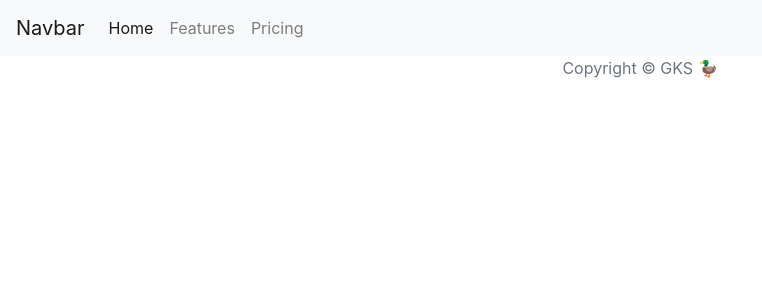
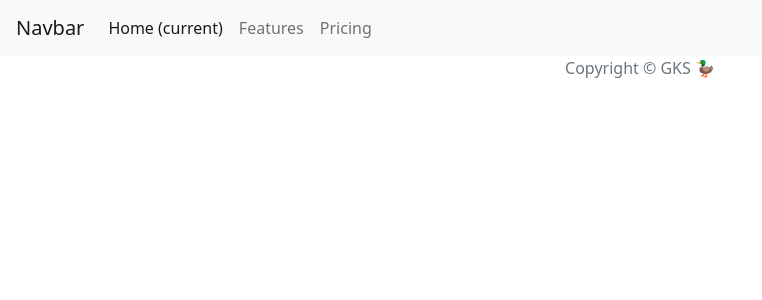
Before and after one commit to finloop/aplikacje-bazodanowe, a Flask app: page /restaurants/1 in a window 1280 px wide. Shown: the top 300 px of the page, without its empty margins (0-762 px from the left). Run offline with Flask 2, Linux system fonts and the light colour scheme; data that the repository does not hold is empty; some libraries are stand-ins or nearby versions.

Commit message:
Update Bootstrap and add padding to navbar

```diff
--- a/templates/restaurants-navbar.html
+++ b/templates/restaurants-navbar.html
@@ -6,19 +6,12 @@
     <meta name="viewport" content="width=device-width, initial-scale=1, shrink-to-fit=no">
 
     <!-- Bootstrap CSS -->
-    <link rel="stylesheet" href="https://stackpath.bootstrapcdn.com/bootstrap/4.3.1/css/bootstrap.min.css" integrity="sha384-ggOyR0iXCbMQv3Xipma34MD+dH/1fQ784/j6cY/iJTQUOhcWr7x9JvoRxT2MZw1T" crossorigin="anonymous">
-
-    <!-- Optional JavaScript -->
-    <script src="https://code.jquery.com/jquery-3.3.1.slim.min.js" integrity="sha384-q8i/X+965DzO0rT7abK41JStQIAqVgRVzpbzo5smXKp4YfRvH+8abtTE1Pi6jizo" crossorigin="anonymous"></script>
-    <script src="https://cdnjs.cloudflare.com/ajax/libs/popper.js/1.14.7/umd/popper.min.js" integrity="sha384-UO2eT0CpHqdSJQ6hJty5KVphtPhzWj9WO1clHTMGa3JDZwrnQq4sF86dIHNDz0W1" crossorigin="anonymous"></script>
-    <script src="https://stackpath.bootstrapcdn.com/bootstrap/4.3.1/js/bootstrap.min.js" integrity="sha384-JjSmVgyd0p3pXB1rRibZUAYoIIy6OrQ6VrjIEaFf/nJGzIxFDsf4x0xIM+B07jRM" crossorigin="anonymous"></script>
+    <link href="https://cdn.jsdelivr.net/npm/bootstrap@5.0.2/dist/css/bootstrap.min.css" rel="stylesheet" integrity="sha384-EVSTQN3/azprG1Anm3QDgpJLIm9Nao0Yz1ztcQTwFspd3yD65VohhpuuCOmLASjC" crossorigin="anonymous">
   </head>
   <body>
     <!-- Navbar -->
-    <nav class="navbar navbar-expand-lg navbar-light bg-light">
+    <nav class="navbar navbar-expand-lg navbar-light bg-light ps-3">
      <a class="navbar-brand" href="#">Navbar</a>
-     <button class="navbar-toggler" type="button" data-toggle="collapse" data-target="#navbarNavAltMarkup" aria-controls="navbarNavAltMarkup" aria-expanded="false" aria-label="Toggle navigation">
-       <span class="navbar-toggler-icon"></span>
      </button>
 
      <div class="collapse navbar-collapse" id="navbarNavAltMarkup">
```
